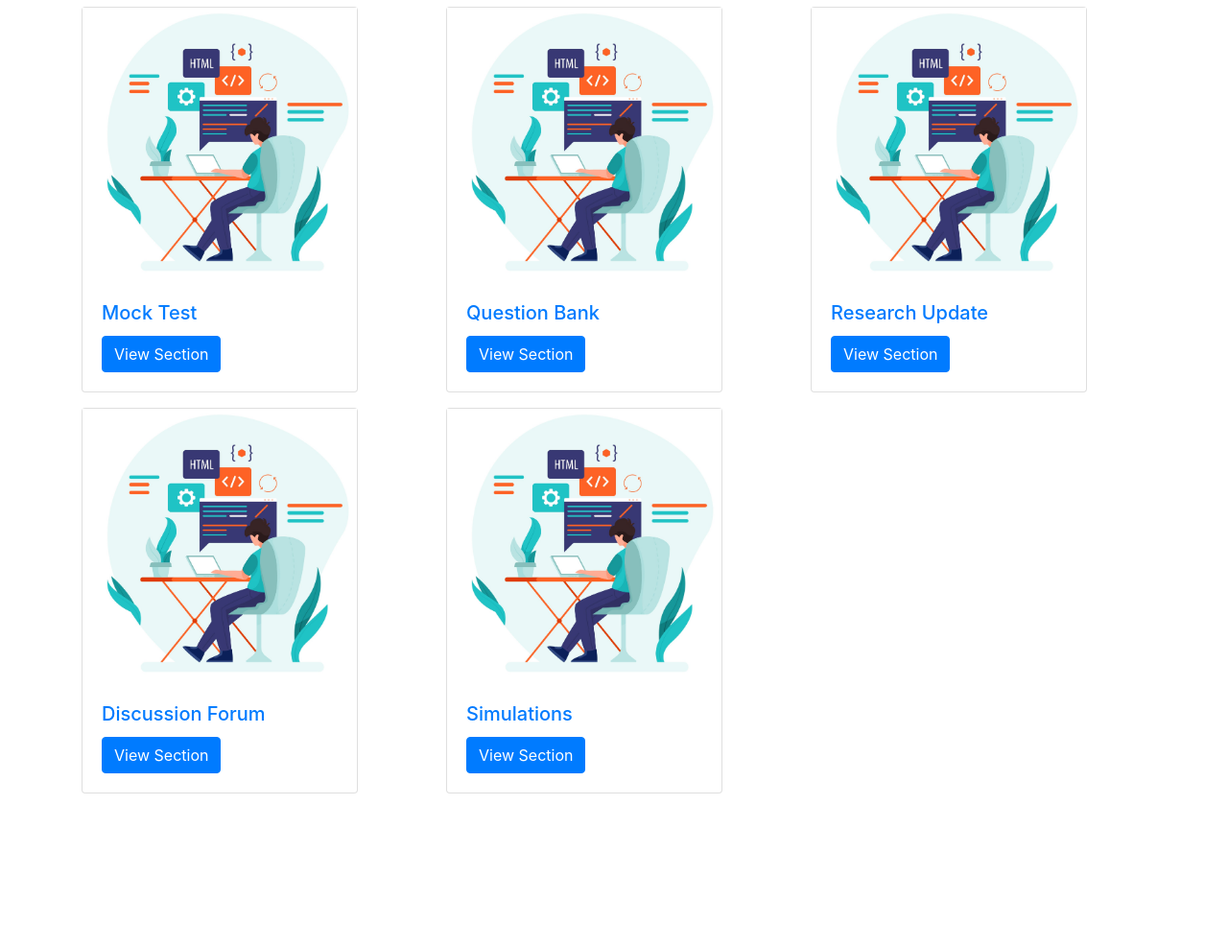
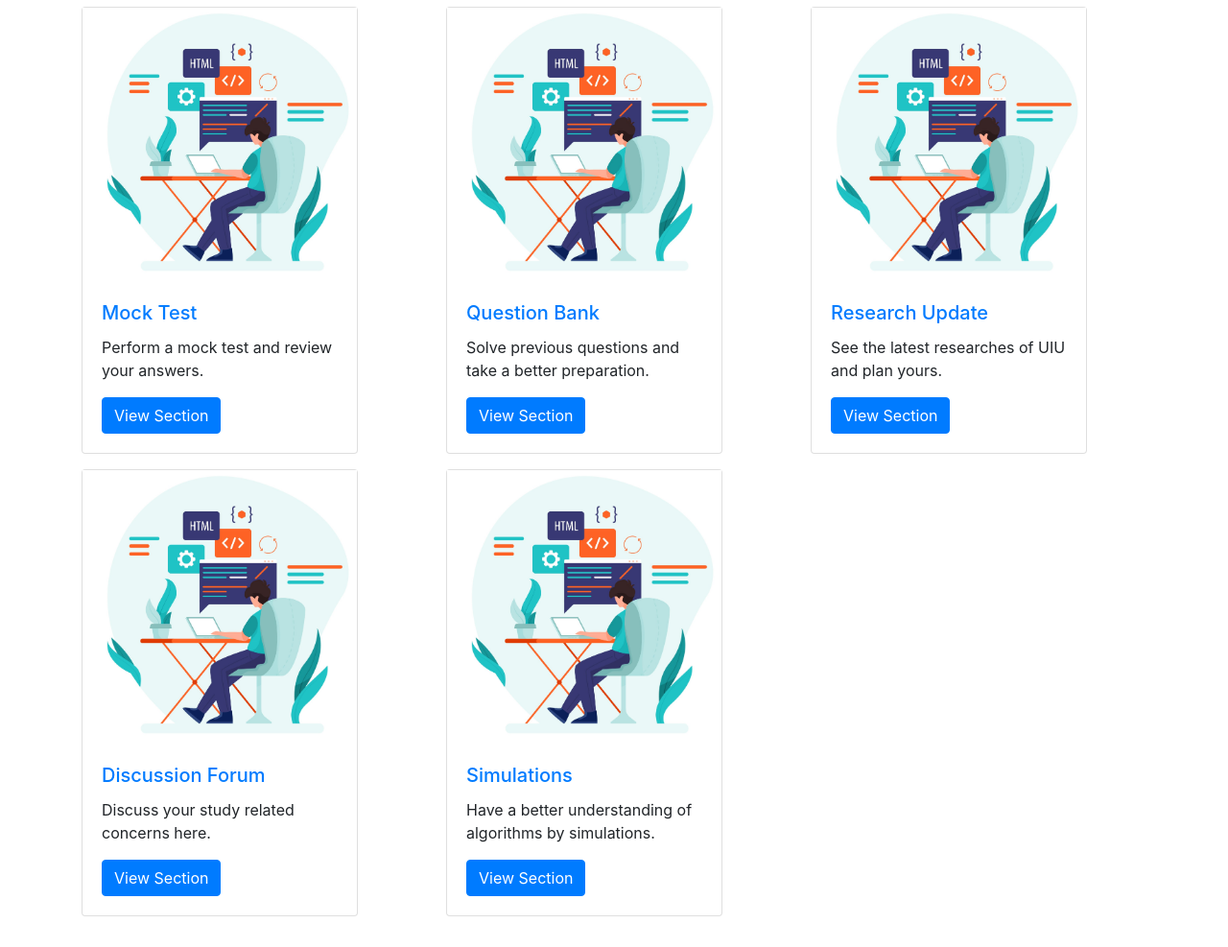
Before and after one commit to NurzihanReya/studentroom_sadlabproject, a PHP site: page /user_welcome.php in a window 1280 px wide. Shown: the part 531-1518 px from the top of the page at 96% size. Before the commit the page ends 1358 px from the top, so only its background shows below. Run offline with PHP 8.4, Linux system fonts and the light colour scheme; the visitor is signed in with stand-in values (Sample User, id 1).

Commit message:
profile and user welcome page

```diff
--- a/user_welcome.php
+++ b/user_welcome.php
@@ -67,7 +67,7 @@ if(!isset($_SESSION['loggedin']) || $_SESSION['loggedin']!=true){
     <!-- Category container start-->
     <div class="container my-4" id="ques">
         <h2 class="text-center my-4">Student Room - Browse Categories</h2>
-        <div class="row my-4">
+        <div class="row">
 
             <?php
 
@@ -76,8 +76,8 @@ if(!isset($_SESSION['loggedin']) || $_SESSION['loggedin']!=true){
                   <div class="card" style="width: 18rem;">
                   <img src="img/card.jpg" class="d-block w-100" alt="...">
                       <div class="card-body">
-                          <h5 class="card-title"><a href="mocktest.php"</a>Mock Test</h5>
-
+                          <h5 class="card-title"><a href="mocktest.php">Mock Test</a></h5>
+                          <p>Perform a mock test and review your answers.</p>
                           <a href="mocktest.php" class="btn btn-primary">View Section</a>
                       </div>
                   </div>
@@ -87,8 +87,8 @@ if(!isset($_SESSION['loggedin']) || $_SESSION['loggedin']!=true){
                   <div class="card" style="width: 18rem;">
                   <img src="img/card.jpg" class="d-block w-100" alt="...">
                       <div class="card-body">
-                          <h5 class="card-title"><a href="questionbank.php"</a>Question Bank</h5>
-
+                          <h5 class="card-title"><a href="questionbank.php">Question Bank</a></h5>
+                          <p>Solve previous questions and take a better preparation.</p>
                           <a href="questionbank.php" class="btn btn-primary">View Section</a>
                       </div>
                   </div>
@@ -98,8 +98,8 @@ if(!isset($_SESSION['loggedin']) || $_SESSION['loggedin']!=true){
                   <div class="card" style="width: 18rem;">
                   <img src="img/card.jpg" class="d-block w-100" alt="...">
                       <div class="card-body">
-                          <h5 class="card-title"><a href="researchupdate.php"</a>Research Update</h5>
-
+                          <h5 class="card-title"><a href="researchupdate.php">Research Update</a></h5>
+                          <p>See the latest researches of UIU and plan yours.</p>
                           <a href="researchupdate.php" class="btn btn-primary">View Section</a>
                       </div>
                   </div>
@@ -109,8 +109,8 @@ if(!isset($_SESSION['loggedin']) || $_SESSION['loggedin']!=true){
                   <div class="card" style="width: 18rem;">
                   <img src="img/card.jpg" class="d-block w-100" alt="...">
                       <div class="card-body">
-                          <h5 class="card-title"><a href="forum.php"</a>Discussion Forum</h5>
-
+                          <h5 class="card-title"><a href="forum.php">Discussion Forum</a></h5>
+                          <p>Discuss your study related concerns here.</p>
                           <a href="forum.php" class="btn btn-primary">View Section</a>
                       </div>
                   </div>
@@ -120,8 +120,8 @@ if(!isset($_SESSION['loggedin']) || $_SESSION['loggedin']!=true){
                   <div class="card" style="width: 18rem;">
                   <img src="img/card.jpg" class="d-block w-100" alt="...">
                       <div class="card-body">
-                          <h5 class="card-title"><a href="simulation.php"</a>Simulations</h5>
-
+                          <h5 class="card-title"><a href="simulation.php">Simulations</a></h5>
+                          <p>Have a better understanding of algorithms by simulations.</p>
                           <a href="simulation.php" class="btn btn-primary">View Section</a>
                       </div>
                   </div>
@@ -133,6 +133,8 @@ if(!isset($_SESSION['loggedin']) || $_SESSION['loggedin']!=true){
          ?>
         </div>
     </div>
+
+
 
 
     <!-- Optional JavaScript -->
```
Also changed, not shown: profile.php (+8 -2 lines).
